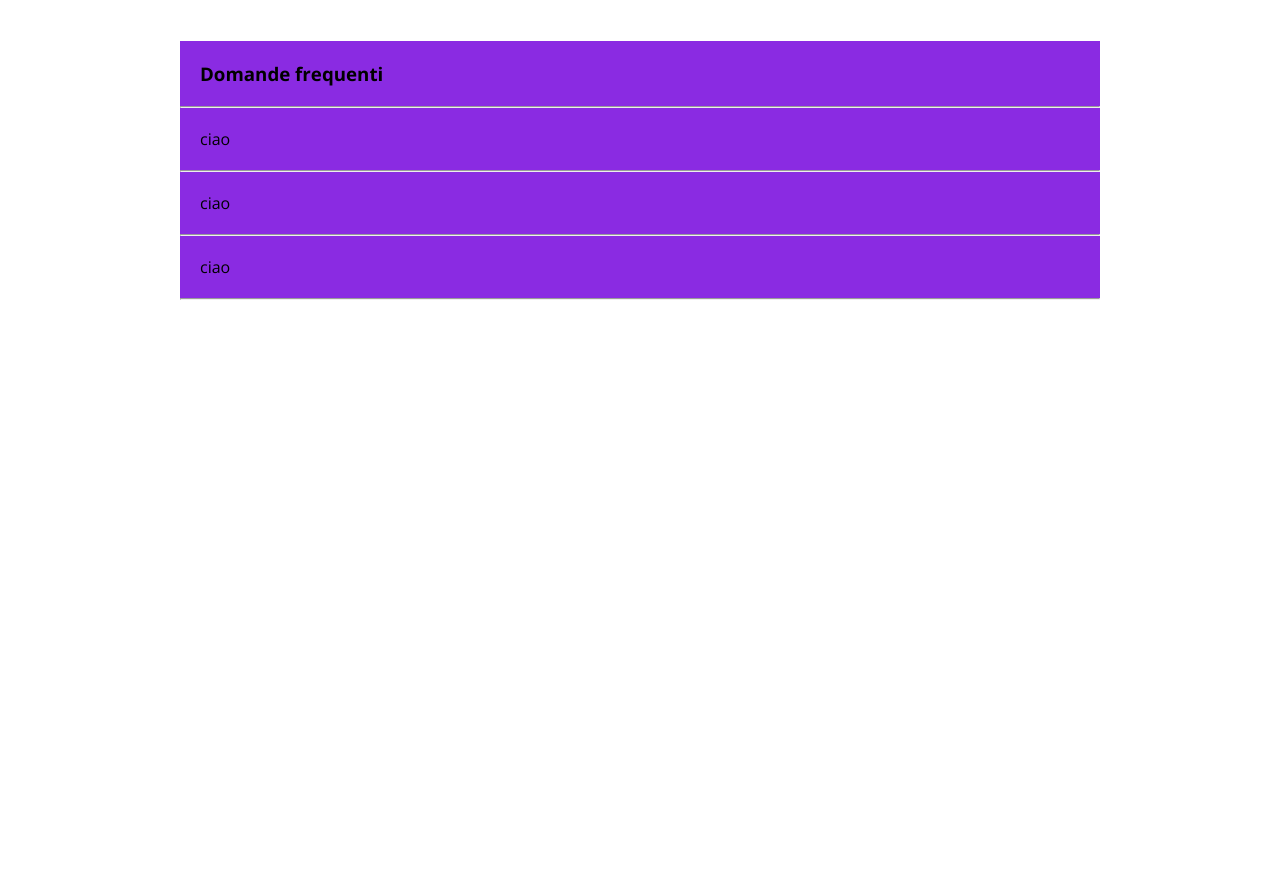
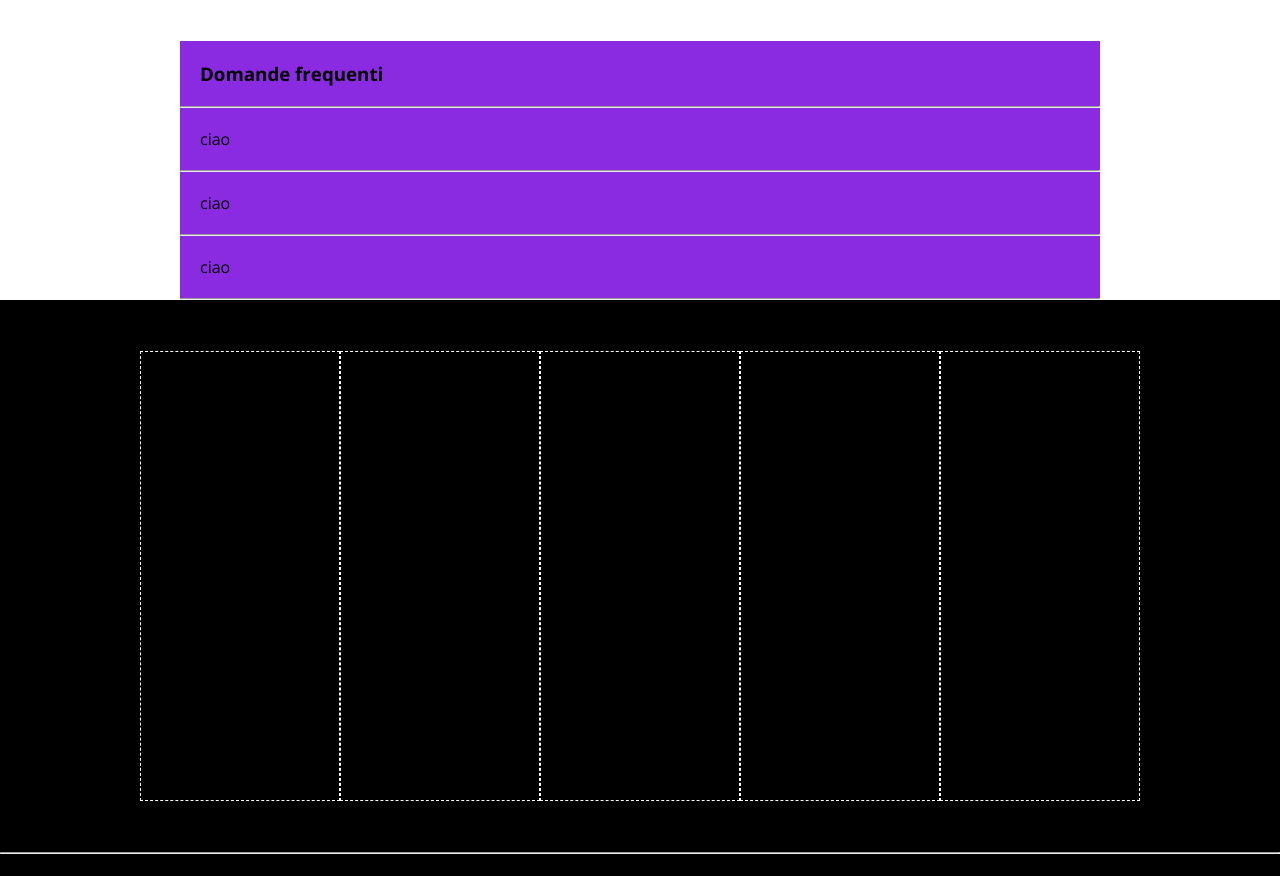
Before and after one commit to Soniamy/htmlcss-dropbox, a plain HTML site: page index.html in a window 1280 px wide. Shown: the part 2945-3821 px from the top of the page. Before the commit the page ends 3245 px from the top, so only its background shows below. Drawn offline with nearby package versions, Linux system fonts and the light colour scheme.

Commit message:
fine struttura

```diff
--- a/css/main.css
+++ b/css/main.css
@@ -190,7 +190,27 @@ margin-bottom: 30px;
 .question{
     padding: 20px;
 }
-
-
+.footer{
+    background-color: black;
+    width: 100%;
+}
+.top .column-box{
+    border: 1px dashed black;
+    display: flex;
+    justify-content: center;
+    margin-left: auto;
+    margin-right: auto;
+    padding-top: 50px;
+    padding-bottom: 50px;
+}
+.top .column-box .column{
+    border: 1px dashed white;
+    min-height: 450px;
+    width: 200px;
+}
+.footer-box{
+    margin-left: auto;
+    margin-right: auto;
+}
 
 /**FOOTER**/
--- a/index.html
+++ b/index.html
@@ -292,9 +292,26 @@
 
       </div>
     </div>
-
    </main>
     <!--FOOTER-->
+    <footer>
+        <div class="top footer">
+                <div class="column-box">
+                <div class="column"></div>
+                <div class="column"></div>
+                <div class="column"></div>
+                <div class="column"></div>
+                <div class="column"></div>
+               </div>
+            </div>
+        </div>
+       <div class="bottom footer">
+             <div class="footer-box">
+                <hr>
+                <div class="language">italiano</div>
+             </div>
+        </div>
+    </footer>
 
 </body>
 </html>
```
Also changed, not shown: 1 other file.
